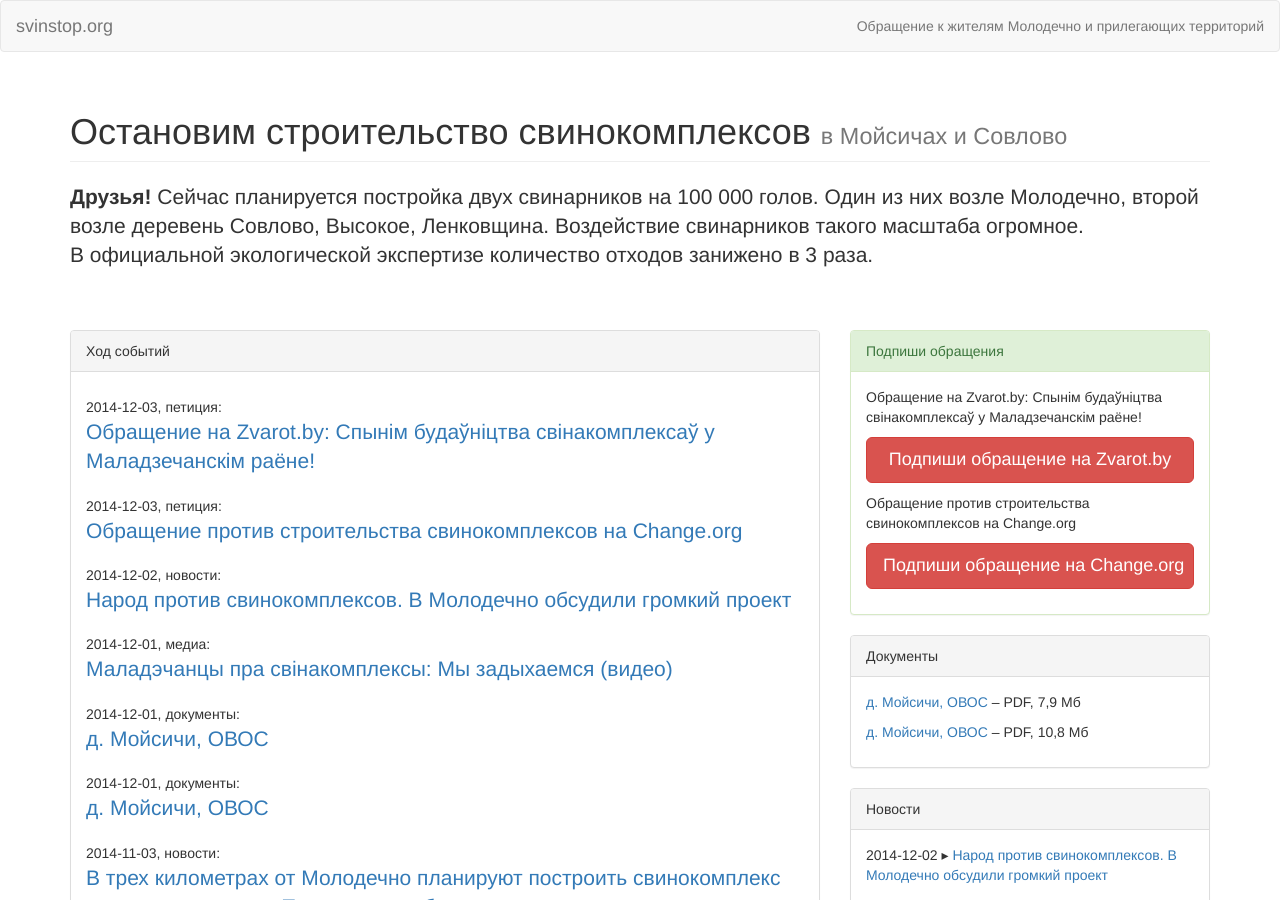
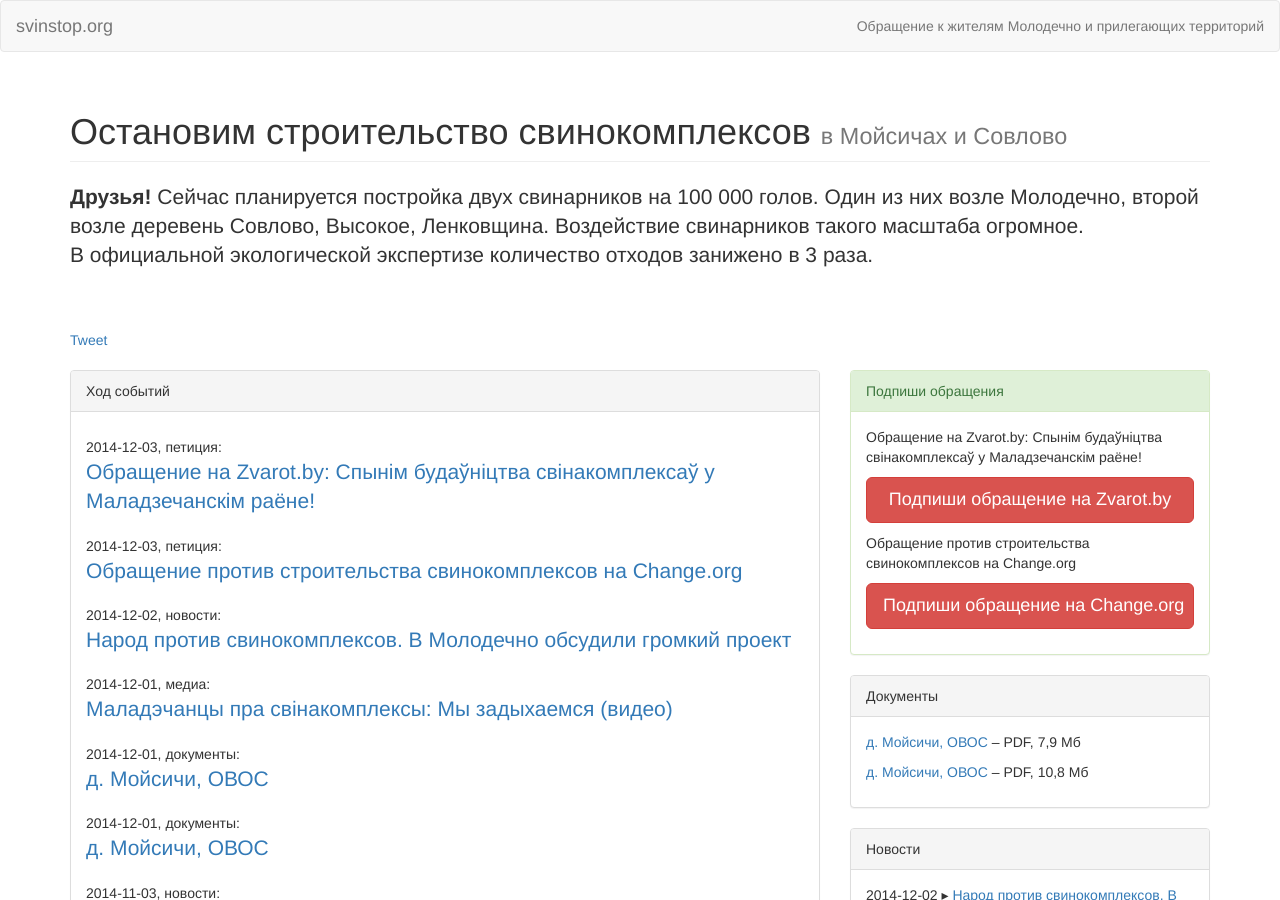
Before and after one commit to iharsuvorau/svinstop, a Jekyll site: the page built from index.html, in a window 1280 px wide and 900 px high. Built offline with Jekyll 4.4.1, drawn with Linux system fonts in a browser that asks for light colours; nearby versions of some CDN libraries; comment, search, counter and statistics services are not loaded.

Commit message:
social btns update

```diff
--- a/_config.yml
+++ b/_config.yml
@@ -3,7 +3,7 @@
 email: svinstop@gmail.com
 description: > # this means to ignore newlines until "baseurl:"
   Сайт в поддержку общественной инициативы против строительства двух свинокомплексов на 100 000 голов близ жилых территорий в районе д. Мойсичи и д. Совлово, что в трёх и восемнадцати километрах от г. Молодечно.
-baseurl: "http://iharsuvorau.github.io/svinstop" # the subpath of your site, e.g. /blog/
+baseurl: "/svinstop" # the subpath of your site, e.g. /blog/
 # url: "http://yourdomain.com" # the base hostname & protocol for your site
 # twitter_username: jekyllrb
 # github_username:  jekyll
--- a/_includes/intro.html
+++ b/_includes/intro.html
@@ -1,5 +1,10 @@
 <h1 class="page-header">Остановим строительство свинокомплексов <small>в Мойсичах и Совлово</small></h1>
 <p class="lead"><strong>Друзья! </strong> Сейчас планируется постройка двух свинарников на&nbsp;100&nbsp;000 голов. Один из&nbsp;них возле Молодечно, второй возле деревень Совлово, Высокое, Ленковщина. Воздействие свинарников такого масштаба огромное. В&nbsp;официальной экологической экспертизе количество отходов занижено в&nbsp;3 раза. </p>
-<div class="fb-share-button" data-href="https://www.facebook.com/groups/805852226148098/" data-layout="button_count"></div>
+
+<div class="fb-like" data-href="{{ site.baseurl }}" data-layout="button_count" data-action="recommend" data-show-faces="true" data-share="true"></div><br/><br/>
+
+<a href="https://twitter.com/share" class="twitter-share-button" data-hashtags="svinstop">Tweet</a>
+<script>!function(d,s,id){var js,fjs=d.getElementsByTagName(s)[0],p=/^http:/.test(d.location)?'http':'https';if(!d.getElementById(id)){js=d.createElement(s);js.id=id;js.src=p+'://platform.twitter.com/widgets.js';fjs.parentNode.insertBefore(js,fjs);}}(document, 'script', 'twitter-wjs');</script>
+
 <br/>
 <br/>
--- a/css/main.scss
+++ b/css/main.scss
@@ -51,4 +51,6 @@
 //         "syntax-highlighting"
 // ;
 
-@import "bootstrap";
+@import
+	"bootstrap"
+;
```
Also changed, not shown: 1 other file.
